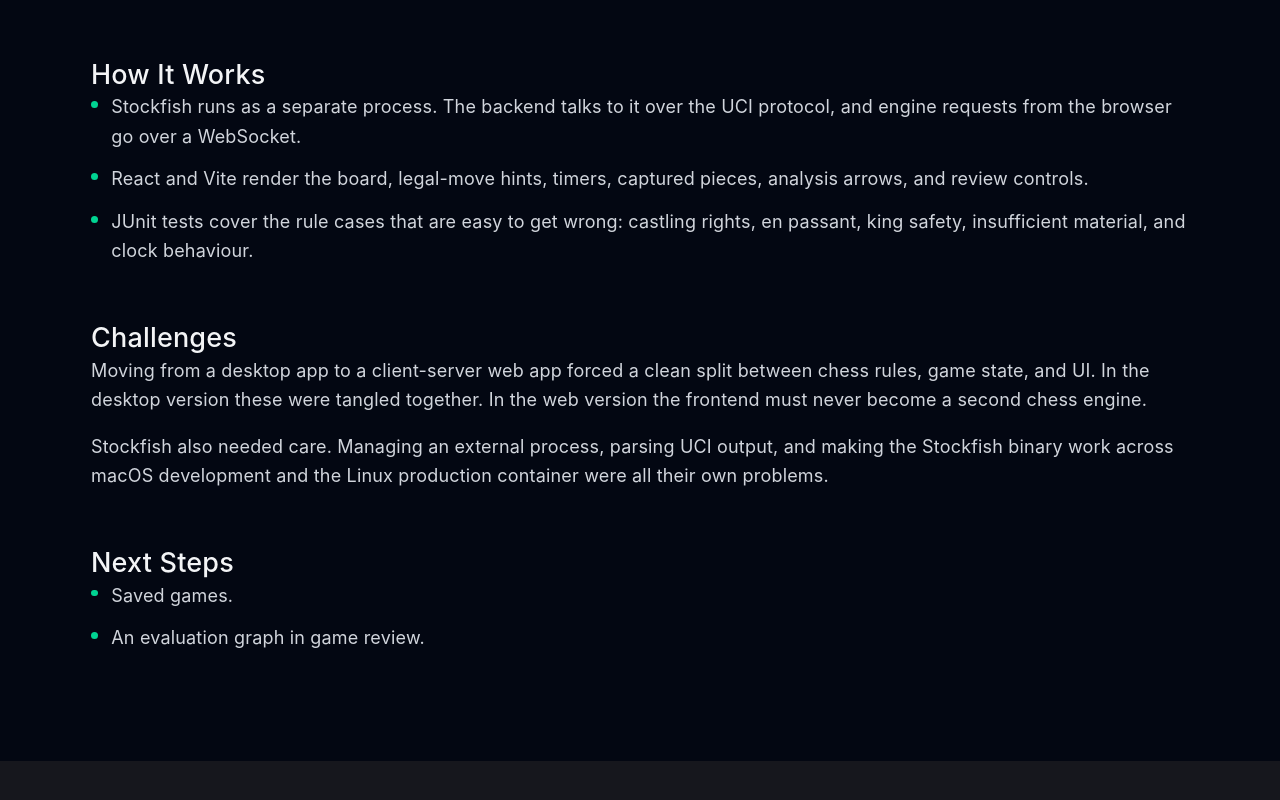
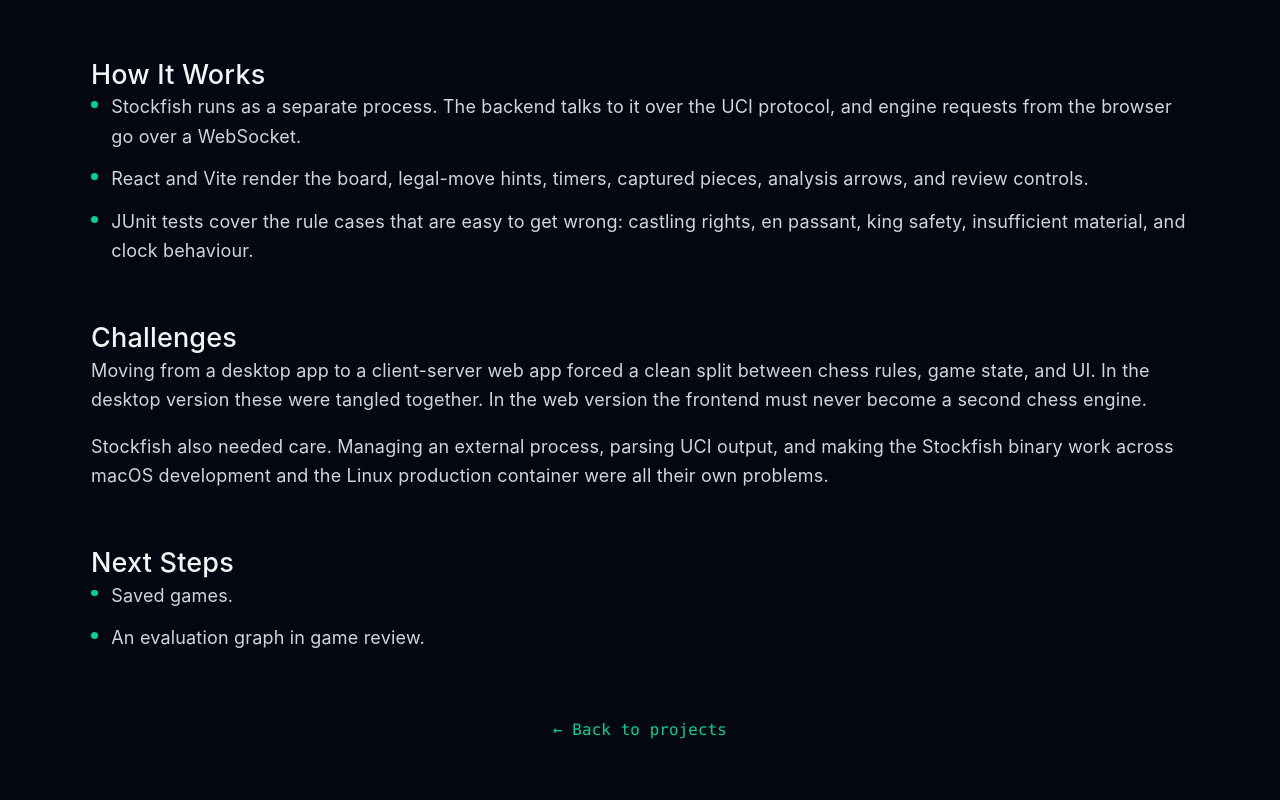
Before and after one commit to pthormodsen/portfolio, a React (Vite) app: page /projects/chess in a window 1280 px wide. Shown: the part 2231-3031 px from the top of the page. Before the commit the page ends 2992 px from the top, so only its background shows below. Built offline with nearby package versions, Linux system fonts and the light colour scheme.

Commit message:
Small tweaks

```diff
--- a/src/components/Contact.jsx
+++ b/src/components/Contact.jsx
@@ -2,7 +2,7 @@ import { FaGithub, FaLinkedin, FaEnvelope, FaPhone, FaInstagram } from "react-ic
 
 export default function Contact() {
   return (
-    <section id="contact" className="bg-gray-950 px-6 py-24 text-white">
+    <section id="contact" className="bg-gray-950 px-6 py-10 text-white">
       <div className="mx-auto max-w-4xl text-center">
         <p className="mb-2 font-mono text-sm text-emerald-400">
           ~/portfolio/contact
--- a/src/pages/ProjectDetail.jsx
+++ b/src/pages/ProjectDetail.jsx
@@ -78,7 +78,7 @@ export default function ProjectDetail() {
       <Navbar />
       <main className="mx-auto max-w-5xl px-4 pb-20 pt-16 sm:px-6 sm:pb-24 sm:pt-20">
         <Link
-          to="/"
+          to="/#projects"
           className="font-mono text-sm text-emerald-400 transition hover:text-emerald-300"
         >
           &larr; Back to projects
@@ -182,7 +182,14 @@ export default function ProjectDetail() {
               )}
             </div>
           )}
+          <Link
+          to="/#projects"
+          className="mt-2 font-mono text-sm text-emerald-400 transition hover:text-emerald-300"
+        >
+          &larr; Back to projects
+        </Link>
         </article>
+
       </main>
     </div>
   );
```
